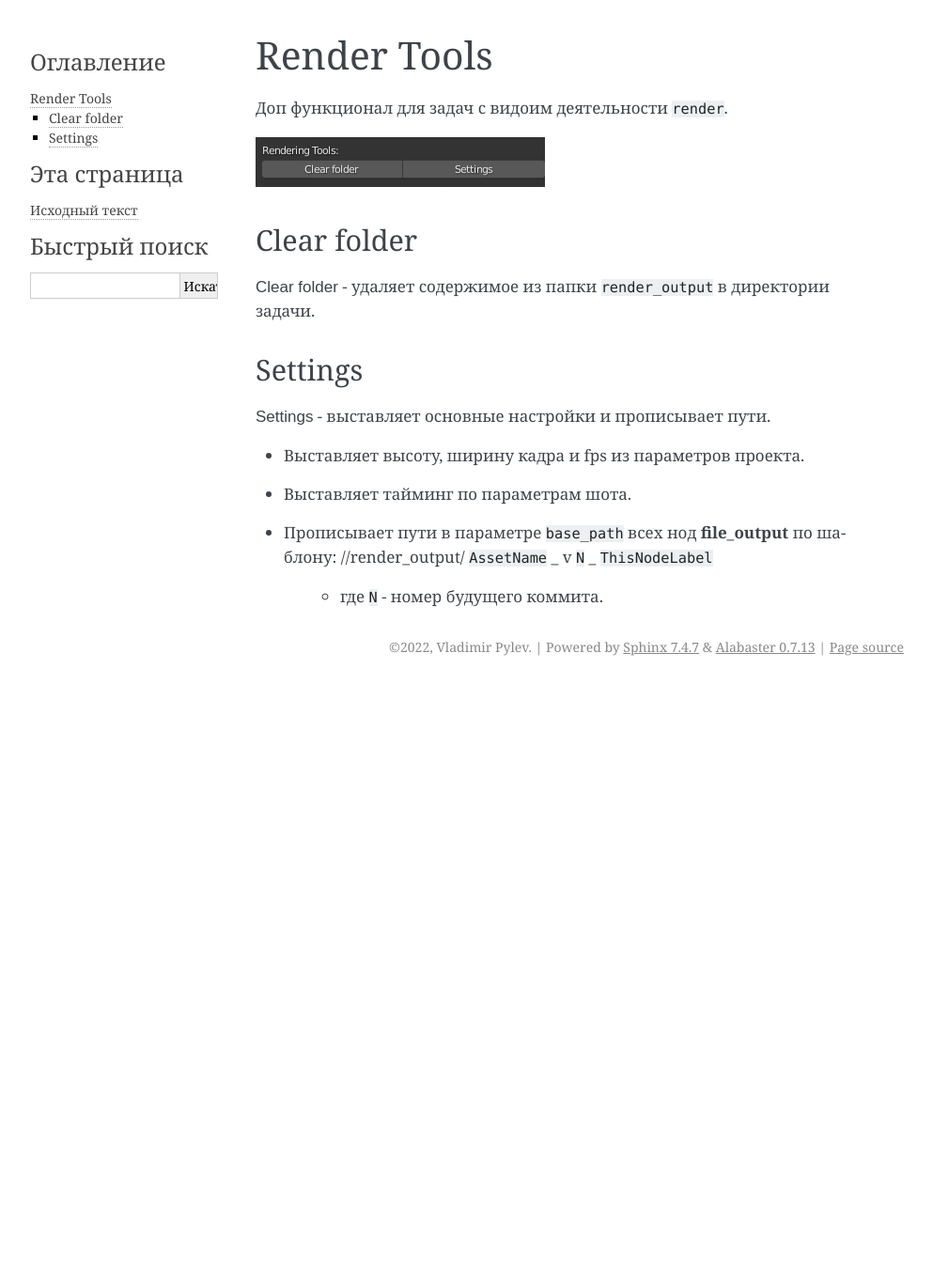
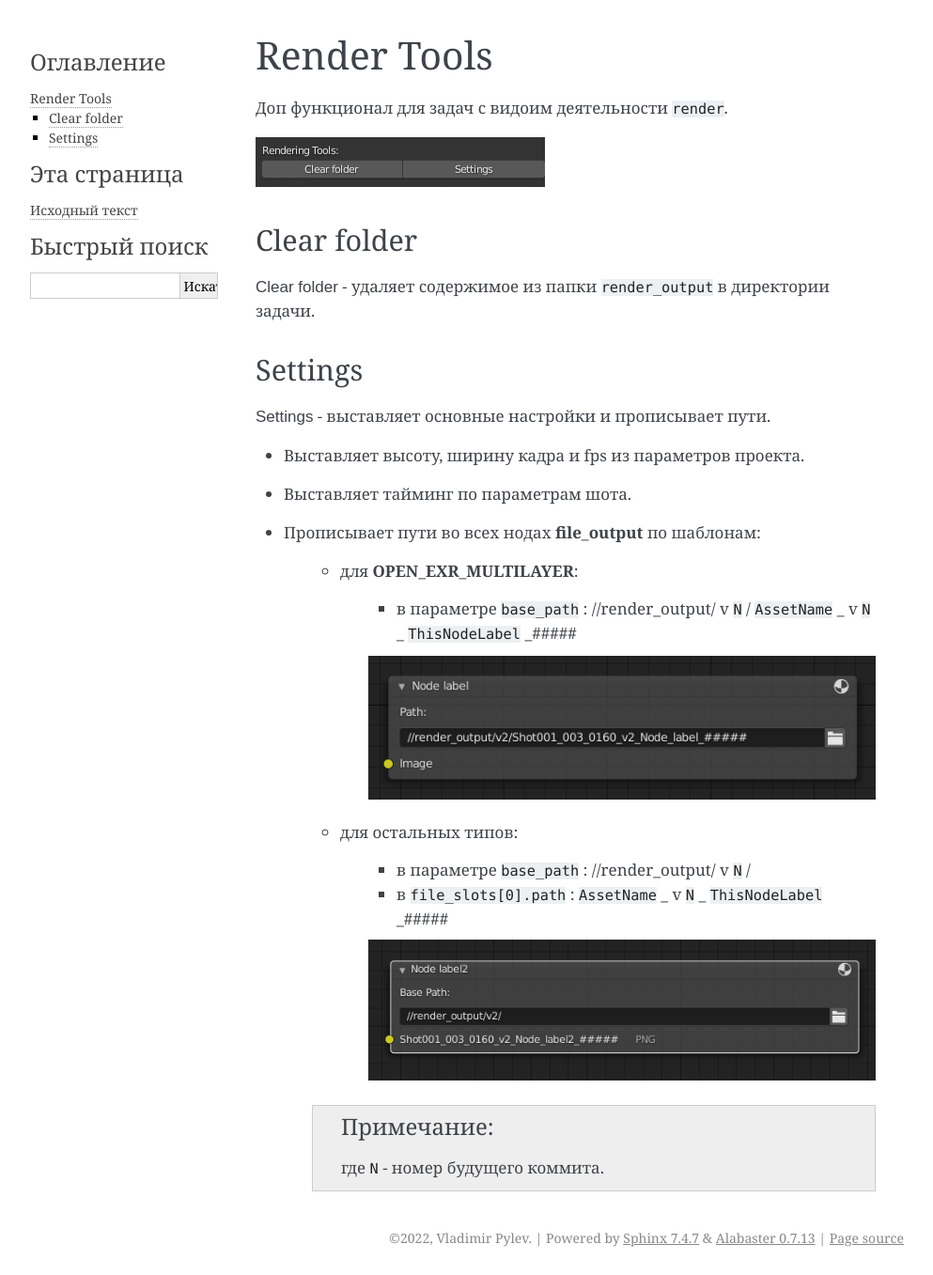
Before and after one commit to volodya-renderberg/cerebro-b3d-connect-manual, a Sphinx documentation site: the page built from docs/source/manual/work_panel/render_tools.rst, in a window 1280 px wide. Shown: the whole page at 94% size, without its empty margins (148-1141 px from the left). Built offline with Sphinx 7.4.7, drawn with Linux system fonts in a browser that asks for light colours; before the commit the page ends 900 px from its top, so only the background shows below that.

Commit message:
render tools docs

```diff
--- a/docs/source/manual/work_panel/render_tools.rst
+++ b/docs/source/manual/work_panel/render_tools.rst
@@ -23,6 +23,20 @@ Settings
 
 * Выставляет тайминг по параметрам шота.
 
-* Прописывает пути в параметре ``base_path`` всех нод **file_output** по шаблону: //render_output/ ``AssetName`` _ v ``N`` _ ``ThisNodeLabel``
+* Прописывает пути во всех нодах **file_output** по шаблонам:
 
-    * где ``N`` - номер будущего коммита.
+    * для **OPEN_EXR_MULTILAYER**:
+
+        * в параметре ``base_path`` : //render_output/ v ``N`` / ``AssetName`` _ v ``N`` _ ``ThisNodeLabel`` _#####
+
+        .. image:: ../../_static/images/exr_multilayer_node_path.png
+
+    * для остальных типов:
+
+        * в параметре ``base_path`` : //render_output/ v ``N`` /
+
+        * в ``file_slots[0].path`` : ``AssetName`` _ v ``N`` _ ``ThisNodeLabel`` _#####
+
+        .. image:: ../../_static/images/png_node_path.png
+
+    .. note:: где ``N`` - номер будущего коммита.
```
Also changed, not shown: docs/source/_static/images/exr_multilayer_node_path.png (added), docs/source/_static/images/png_node_path.png (added).
